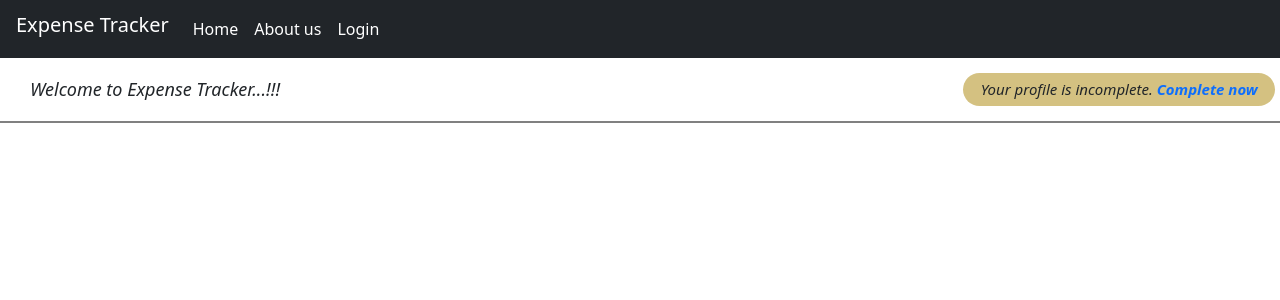
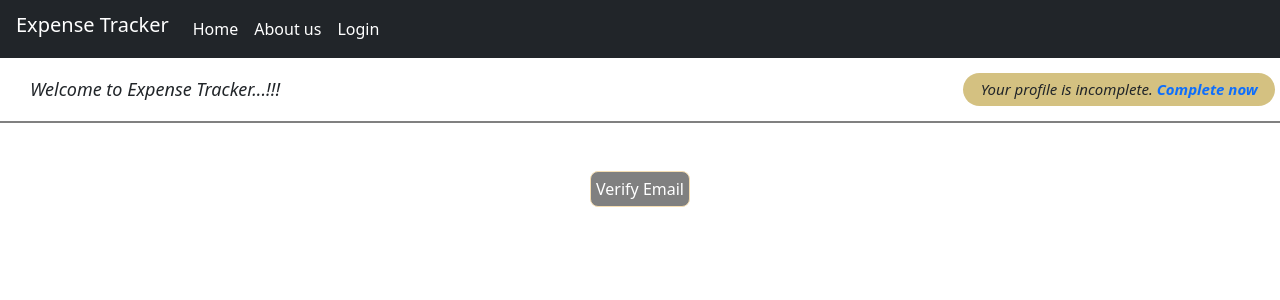
Before and after one commit to udvikas/new_expense_tracker, a React (Create React App) app: page /userProfile in a window 1280 px wide. Shown: the top 300 px of the page. Built offline with nearby package versions, Linux system fonts and the light colour scheme.

Commit message:
Verify User Email

```diff
--- a/src/Profile/Profile.js
+++ b/src/Profile/Profile.js
@@ -66,9 +66,7 @@ const Profile = () => {
 
     })
     .then((data) => {
-      // data.users[0].displayName && data.users[0].photoUrl
       localStorage.getItem("tokenID");
-      console.log("successfully edited");
       setProfile({
         userName:data.users[0].displayName,
         userPhotoUrl:data.users[0].photoUrl,
--- a/src/store/auth-context.js
+++ b/src/store/auth-context.js
@@ -23,7 +23,7 @@ export const AuthContextProvider = (props) => {
   const LogoutHandler = () => {
     localStorage.removeItem("tokenID");
     setToken(null);
-    console.log("logout is done");
+    console.log("Successfully Logged Out");
     navigate("/");
   };
 
--- a/src/userProfile/Userprofile.css
+++ b/src/userProfile/Userprofile.css
@@ -41,3 +41,13 @@
   .button button:active {
     transform: scale(0.95);
   }
+  .email1{
+    display: flex;
+    justify-content: center;
+    padding: 3rem;
+  }
+  .email1 button{
+    background-color: #808080;
+    color: white;
+    border: 1px solid wheat;
+  }
--- a/src/userProfile/Userprofile.js
+++ b/src/userProfile/Userprofile.js
@@ -1,7 +1,30 @@
-import React from 'react'
-import { Link } from 'react-router-dom'
+import React, { useState } from 'react'
+import { Link} from 'react-router-dom'
+import "./Userprofile.css";
+import axios from 'axios';
+
 const Userprofile = () => {
+  const [color, setColor] = useState('')
+  const veryfyEmailHandler = () => {
+
+    let url = "https://identitytoolkit.googleapis.com/v1/accounts:sendOobCode?key=AIzaSyAN6DmGKUsukndPy4YuaPtcJOezDqk3XXk";
+    axios.post(url, {
+      requestType: "VERIFY_EMAIL",
+      idToken:localStorage.getItem("tokenID")
+    }).then((res) => {
+      if(res.status === 200) {
+        return res.data
+      } else{
+        let errorMessage = "Authentication failed";
+        throw new Error(errorMessage);
+      }
+    }).then((data) => {
+      console.log("Login Email:",data.email)
+      setColor(<button style={{background:"green", color:"white"}}>Verified</button>)
+    }).catch(err => console.log(err.message))
+  }
   return (
+    <>
     <div className="mainProfile">
         <span className="welcome">
           Welcome to Expense Tracker...!!!
@@ -12,7 +35,12 @@ const Userprofile = () => {
             <b> Complete now</b>
           </Link>
         </span>
+
       </div>
+      <div className="email1">
+           {!color ? <button onClick={veryfyEmailHandler}>Verify Email</button> : <button style={{background:"green", color:"white"}}>Verified</button> }
+        </div>
+      </>
   )
 }
 
```
